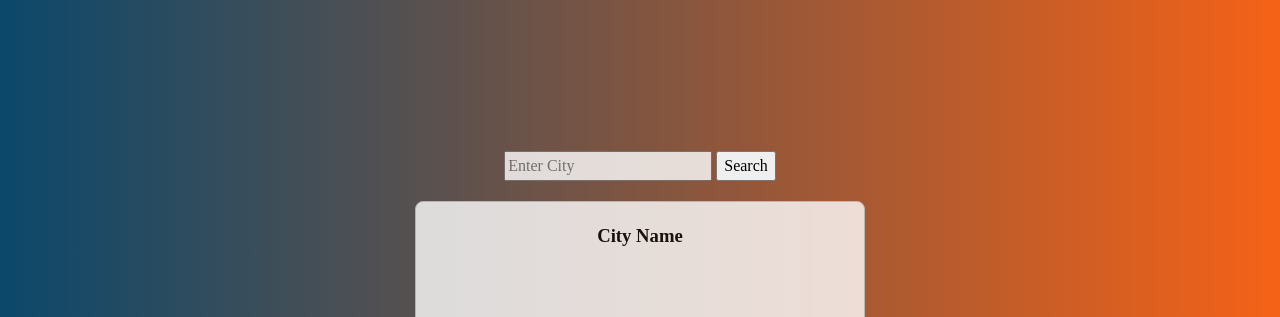
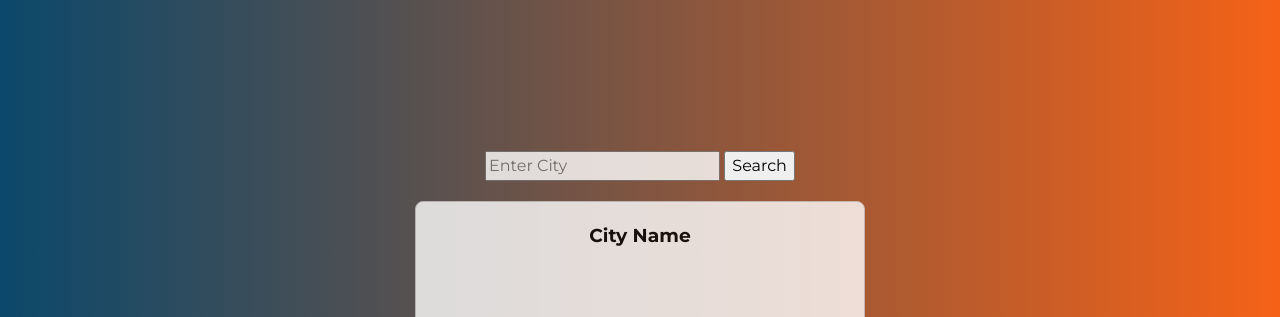
Before and after one commit to meebs777/weather-app, a website built with webpack: page src/template.html in a window 1280 px wide. Shown: the top 317 px of the page. Built offline with nearby package versions, Linux system fonts and the light colour scheme; no server answers.

Commit message:
feat: add font

```diff
--- a/src/styles.css
+++ b/src/styles.css
@@ -72,12 +72,29 @@ h6 {
   --ecstasy: #f56217;
 }
 
+@font-face {
+  font-family: 'Montserrat';
+  src: url('../fonts/Montserrat-Regular.woff2') format('woff2');
+  font-weight: 400;
+  font-style: normal;
+}
+
+@font-face {
+  font-family: 'Montserrat';
+  src: url('../fonts/Montserrat-Bold.woff2') format('woff2');
+  font-weight: 700;
+  font-style: normal;
+}
+
 body {
   flex-direction: column;
   display: flex;
   justify-content: center;
   align-items: center;
   height: 100vh;
+  font-family: 'Montserrat', sans-serif;
+  font-weight: 400;
+  font-style: normal;
 }
 .card {
   margin-top: 20px;
@@ -121,6 +138,7 @@ input {
 
 h3 {
   text-align: center;
+  font-weight: 700;
 }
 
 .card-main {
@@ -155,6 +173,7 @@ h3 {
 
 h4 {
   text-align: center;
+  font-weight: 700;
 }
 
 .tempcontainer {
@@ -171,6 +190,10 @@ h4 {
 }
 
 .forecast-container {
-  font-size: 12px;
+  font-size: 10px;
   margin-top: 10px;
 }
+
+h5 {
+  font-weight: 700;
+}
```
Also changed, not shown: fonts/Montserrat-Bold.woff2 (added), fonts/Montserrat-Regular.woff2 (added).
